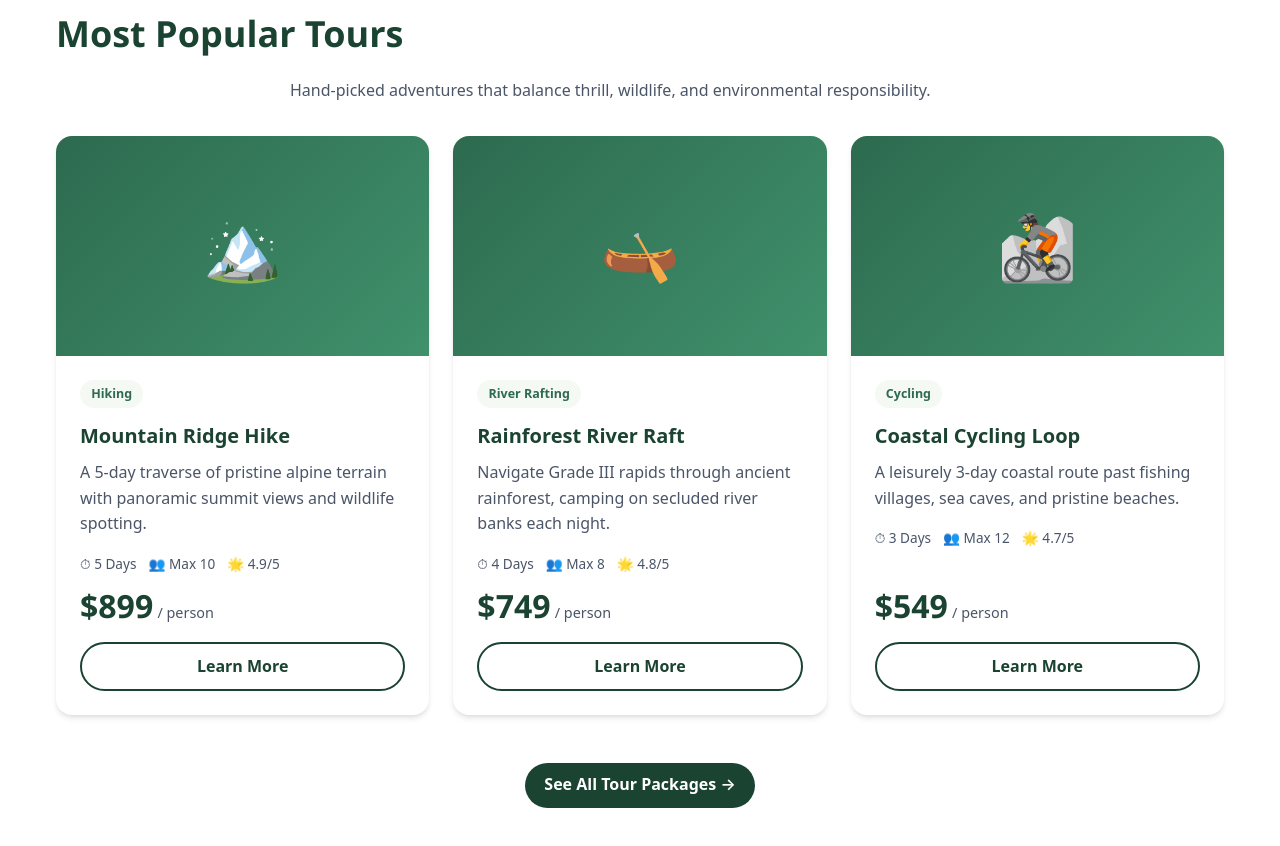
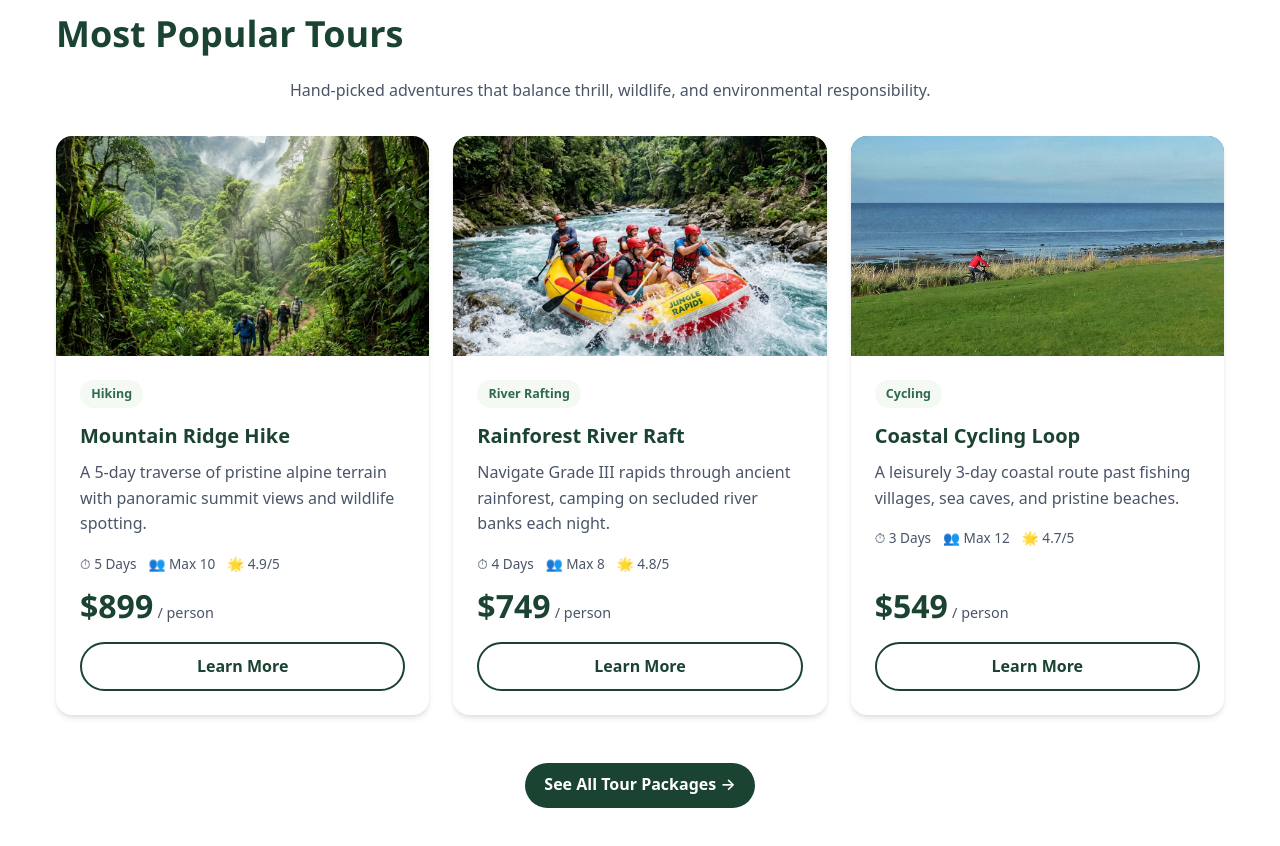
Before and after one commit to indeepa2025dev/ecoxplore, a plain HTML site: page index.html in a window 1280 px wide. Shown: the part 1501-2347 px from the top of the page. Drawn offline with Linux system fonts and the light colour scheme.

Commit message:
index.html

```diff
--- a/index.html
+++ b/index.html
@@ -10,10 +10,8 @@
 </head>
 <body>
 
-  <!-- Skip to main content -->
   <a class="skip-link" href="#main">Skip to main content</a>
 
-  <!-- ── Navigation ──────────────────────────────────────── -->
   <nav class="navbar" role="navigation" aria-label="Main navigation">
     <div class="navbar__inner">
       <a class="navbar__logo" href="index.html" aria-label="EcoXplore Adventures home">
@@ -32,10 +30,8 @@
     </div>
   </nav>
 
-  <!-- ── Main ────────────────────────────────────────────── -->
   <main id="main">
 
-    <!-- Hero -->
     <section class="hero" aria-label="Welcome to EcoXplore Adventures">
       <div class="hero__bg" role="presentation"></div>
       <div class="hero__content container">
@@ -76,7 +72,6 @@
       </div>
     </section>
 
-    <!-- Features -->
     <section class="features" aria-labelledby="features-heading">
       <div class="container">
         <div class="section-header section-header--center animate-fadeup">
@@ -109,7 +104,6 @@
       </div>
     </section>
 
-    <!-- Featured Tours -->
     <section class="tours" aria-labelledby="tours-heading">
       <div class="container">
         <div class="section-header animate-fadeup">
@@ -120,7 +114,7 @@
         <div class="tours__grid">
 
           <article class="card animate-fadeup" aria-label="Mountain Ridge Hike tour">
-            <div class="card__img" role="img" aria-label="Mountain landscape">🏔️</div>
+            <img class="card__img" src="Images/eco_trekking_hero.png" alt="Hikers following a rainforest mountain trail" />
             <div class="card__body">
               <span class="card__tag">Hiking</span>
               <h3 class="card__title">Mountain Ridge Hike</h3>
@@ -139,7 +133,7 @@
           </article>
 
           <article class="card animate-fadeup" aria-label="Rainforest River Raft tour">
-            <div class="card__img" role="img" aria-label="River rafting scene">🛶</div>
+            <img class="card__img" src="Images/wild_water_rafting.png" alt="Group rafting through white water in a rainforest river" />
             <div class="card__body">
               <span class="card__tag">River Rafting</span>
               <h3 class="card__title">Rainforest River Raft</h3>
@@ -158,7 +152,7 @@
           </article>
 
           <article class="card animate-fadeup" aria-label="Coastal Cycling Loop tour">
-            <div class="card__img" role="img" aria-label="Coastal cycling route">🚵</div>
+            <img class="card__img" src="Images/coastal_cycling.jpg" alt="Cyclist riding along a coastal path beside the ocean" />
             <div class="card__body">
               <span class="card__tag">Cycling</span>
               <h3 class="card__title">Coastal Cycling Loop</h3>
@@ -183,7 +177,6 @@
       </div>
     </section>
 
-    <!-- Testimonials -->
     <section class="testimonials" aria-labelledby="testimonials-heading">
       <div class="container">
         <div class="section-header section-header--center animate-fadeup">
@@ -229,7 +222,6 @@
       </div>
     </section>
 
-    <!-- CTA Banner -->
     <section class="cta-banner" aria-labelledby="cta-heading">
       <div class="container">
         <h2 id="cta-heading">Ready for Your Next Adventure?</h2>
@@ -240,7 +232,6 @@
 
   </main>
 
-  <!-- ── Footer ───────────────────────────────────────────── -->
   <footer class="footer" role="contentinfo">
     <div class="footer__grid">
       <div class="footer__brand">
```
